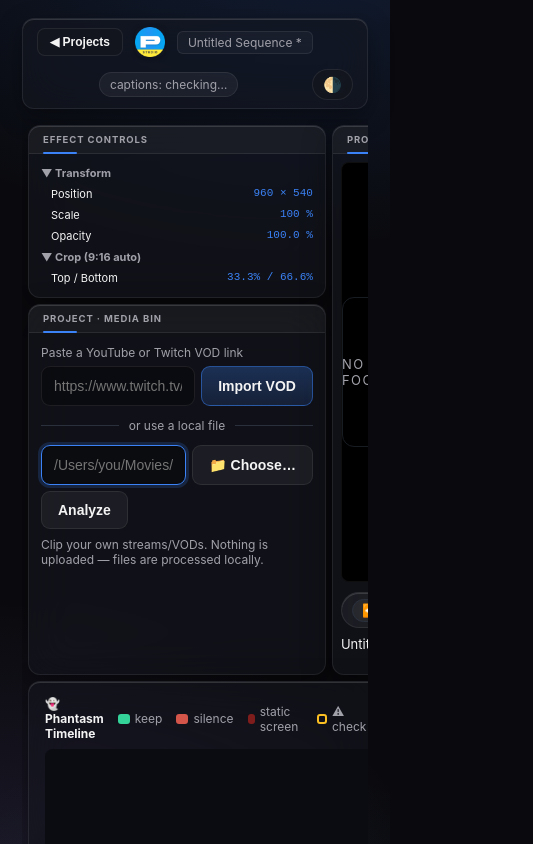
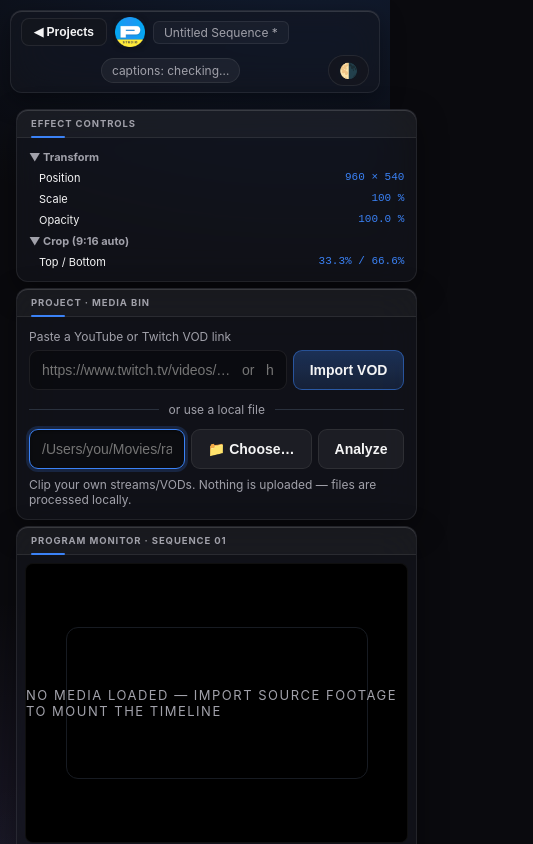
Before and after one commit to KPScriptz/PepStudio, an Electron app: page public/index.html in a window 390 px wide. Both pictures are taken after a click on the button "➕ New Project". Shown: the top 844 px of the page, 533 px wide, since content can reach past the window. Drawn offline with Linux system fonts and the light colour scheme; no server answers.

Commit message:
Responsive NLE: quadrants stack below 980px, page scrolls — usable at any window size

```diff
--- a/public/style.css
+++ b/public/style.css
@@ -646,3 +646,19 @@
 }
 /* Project picker: keep the sidebar logo clear of the lights too */
 .native-shell .picker-side{ padding-top:40px; }
+
+/* ===== Any-resolution support: stack the NLE quadrants on narrow windows ===== */
+@media (max-width: 980px){
+  #editor.nleGrid:not(.hidden){ height:auto; overflow:visible; }
+  .nle-body{ flex-direction:column; }
+  .nle-left,.nle-center,.nle-right{ flex:1 1 auto; width:100%; min-width:0; }
+  .nle-center .monitor{ min-height:280px; }
+  .nle-right .panels{ max-height:60vh; }
+  .nle-bottom{ flex-direction:column; flex-basis:auto; height:auto; }
+  .nle-bottom .timelineWrap,.nle-bottom .trackPanel{ flex:1 1 auto; }
+}
+@media (max-width: 700px){
+  body{ padding:10px 10px 40px; }
+  header{ padding:6px 10px; gap:8px; }
+  .native-shell header{ padding-left:78px; }
+}
```
